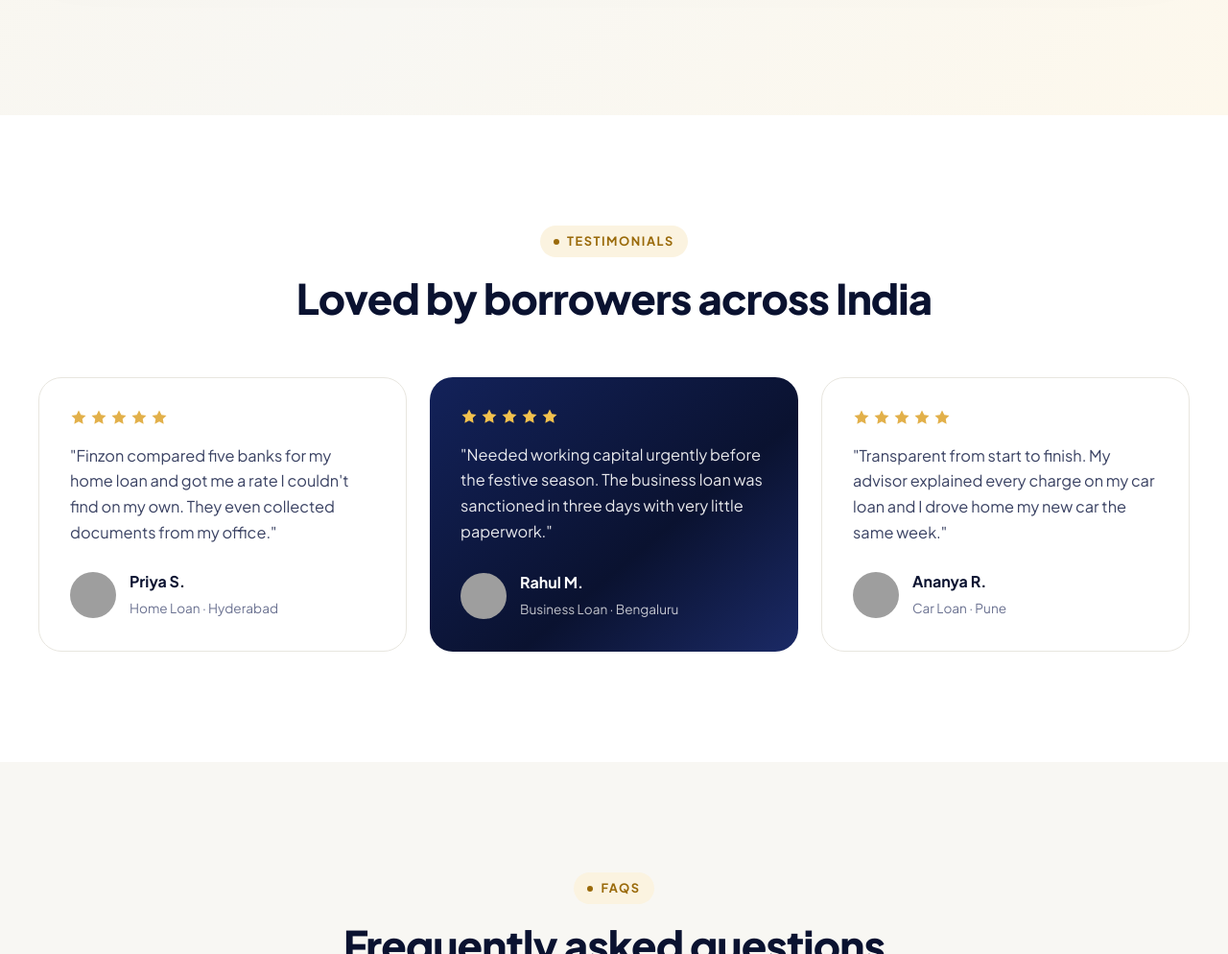
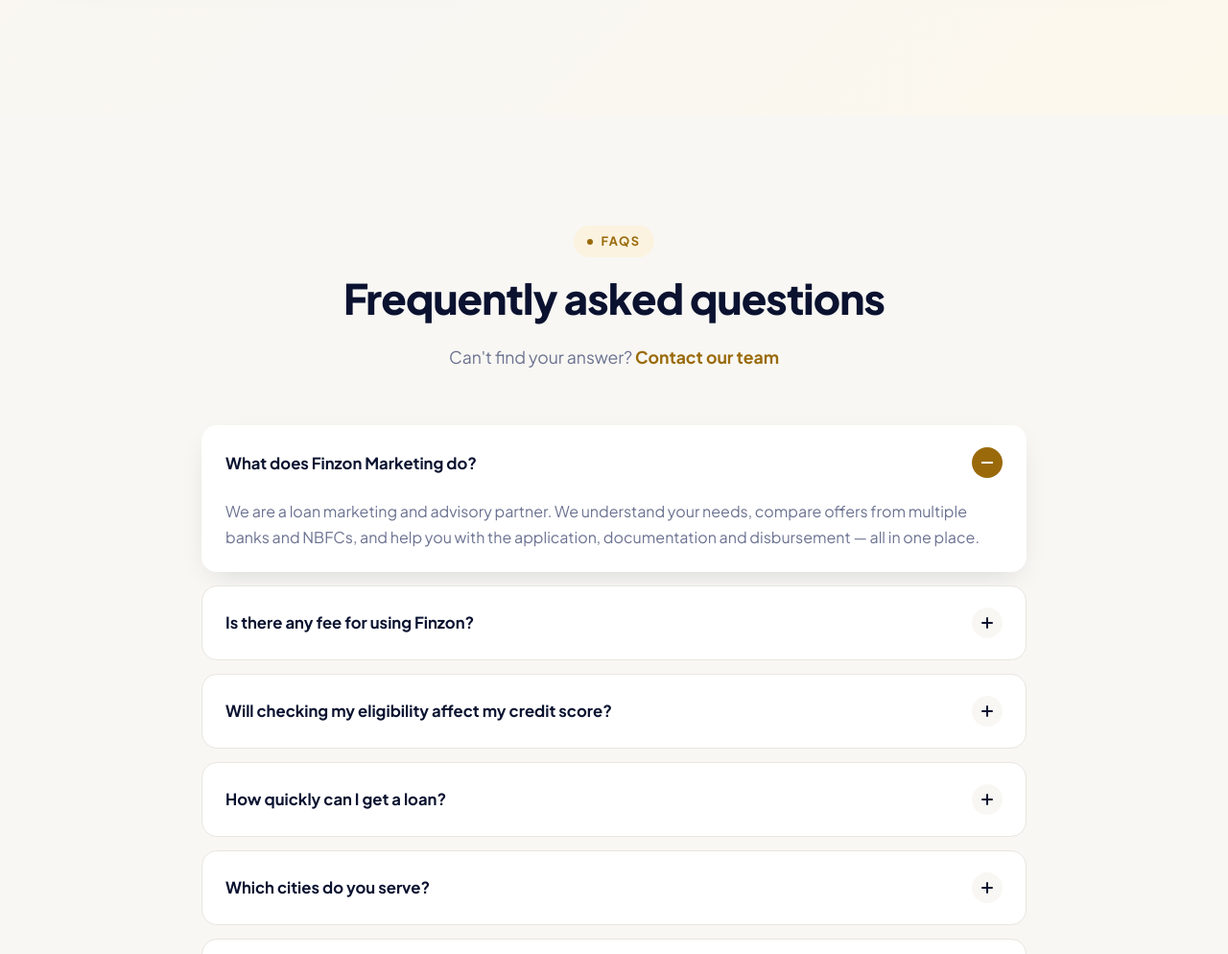
Before and after one commit to mltejaravi/Finzon, a plain HTML site: page index.html in a window 1280 px wide. Shown: the part 5420-6414 px from the top of the page at 96% size. Drawn offline with Linux system fonts and the light colour scheme; grey boxes are pictures that could not be loaded.

Commit message:
Remove sample testimonials

```diff
--- a/index.html
+++ b/index.html
@@ -273,33 +273,6 @@
     </div>
   </section>
 
-  <!-- Sample testimonials: replace with real customer reviews before going live. -->
-  <section class="section">
-    <div class="container">
-      <div class="section-head reveal">
-        <span class="eyebrow">Testimonials</span>
-        <h2>Loved by borrowers across India</h2>
-      </div>
-      <div class="t-grid reveal-stagger">
-        <figure class="t-card" style="margin:0">
-          <div class="stars"><span data-icon="star"></span><span data-icon="star"></span><span data-icon="star"></span><span data-icon="star"></span><span data-icon="star"></span></div>
-          <blockquote>"Finzon compared five banks for my home loan and got me a rate I couldn't find on my own. They even collected documents from my office."</blockquote>
-          <figcaption class="t-person"><img src="https://images.unsplash.com/photo-1494790108377-be9c29b29330?auto=format&fit=crop&w=120&q=70" alt="" loading="lazy" width="48" height="48"><div><strong>Priya S.</strong><span>Home Loan · Hyderabad</span></div></figcaption>
-        </figure>
-        <figure class="t-card" style="margin:0">
-          <div class="stars"><span data-icon="star"></span><span data-icon="star"></span><span data-icon="star"></span><span data-icon="star"></span><span data-icon="star"></span></div>
-          <blockquote>"Needed working capital urgently before the festive season. The business loan was sanctioned in three days with very little paperwork."</blockquote>
-          <figcaption class="t-person"><img src="https://images.unsplash.com/photo-1500648767791-00dcc994a43e?auto=format&fit=crop&w=120&q=70" alt="" loading="lazy" width="48" height="48"><div><strong>Rahul M.</strong><span>Business Loan · Bengaluru</span></div></figcaption>
-        </figure>
-        <figure class="t-card" style="margin:0">
-          <div class="stars"><span data-icon="star"></span><span data-icon="star"></span><span data-icon="star"></span><span data-icon="star"></span><span data-icon="star"></span></div>
-          <blockquote>"Transparent from start to finish. My advisor explained every charge on my car loan and I drove home my new car the same week."</blockquote>
-          <figcaption class="t-person"><img src="https://images.unsplash.com/photo-1438761681033-6461ffad8d80?auto=format&fit=crop&w=120&q=70" alt="" loading="lazy" width="48" height="48"><div><strong>Ananya R.</strong><span>Car Loan · Pune</span></div></figcaption>
-        </figure>
-      </div>
-    </div>
-  </section>
-
   <section class="section section--soft" id="faq">
     <div class="container">
       <div class="section-head reveal">
```
